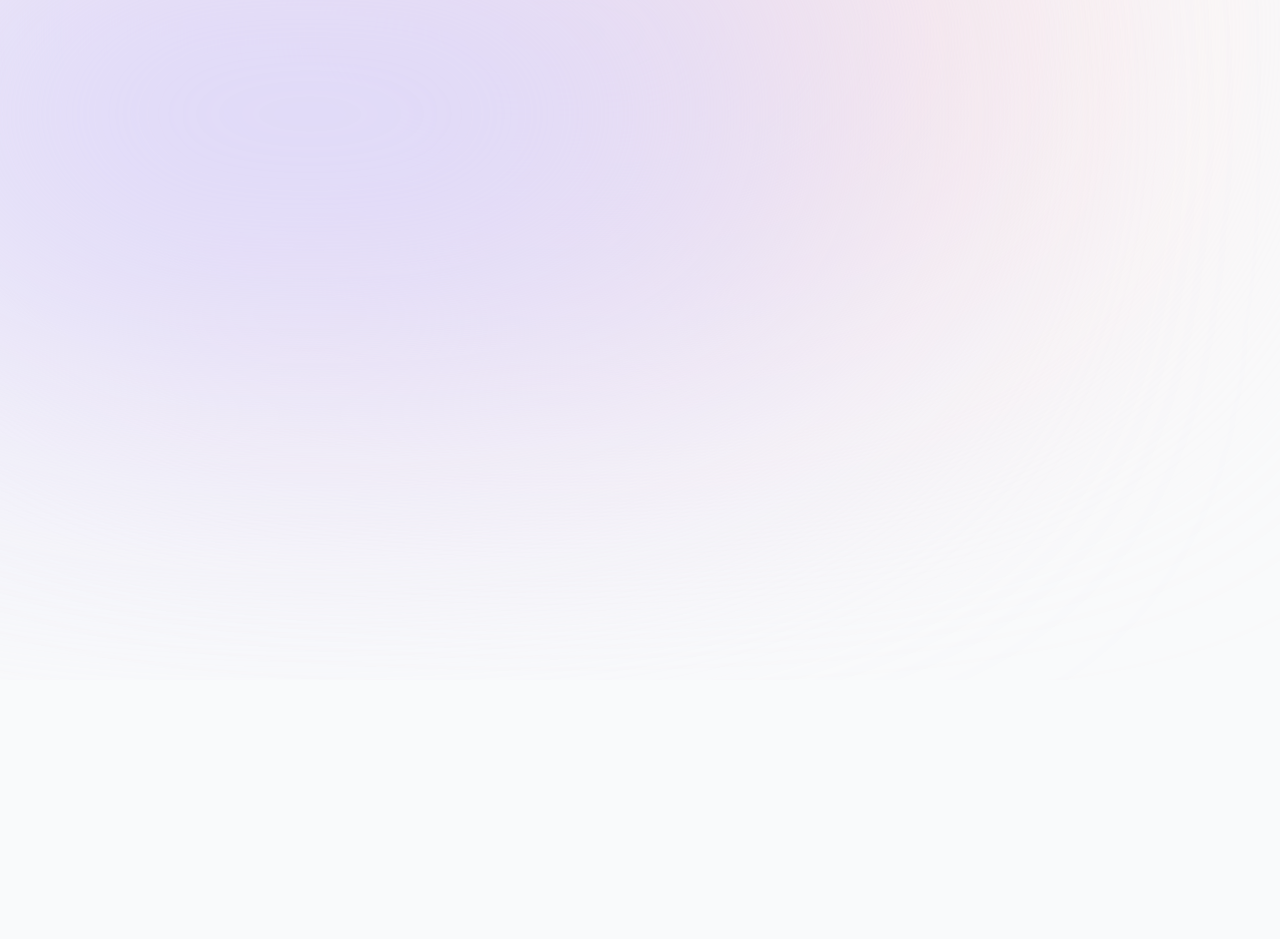
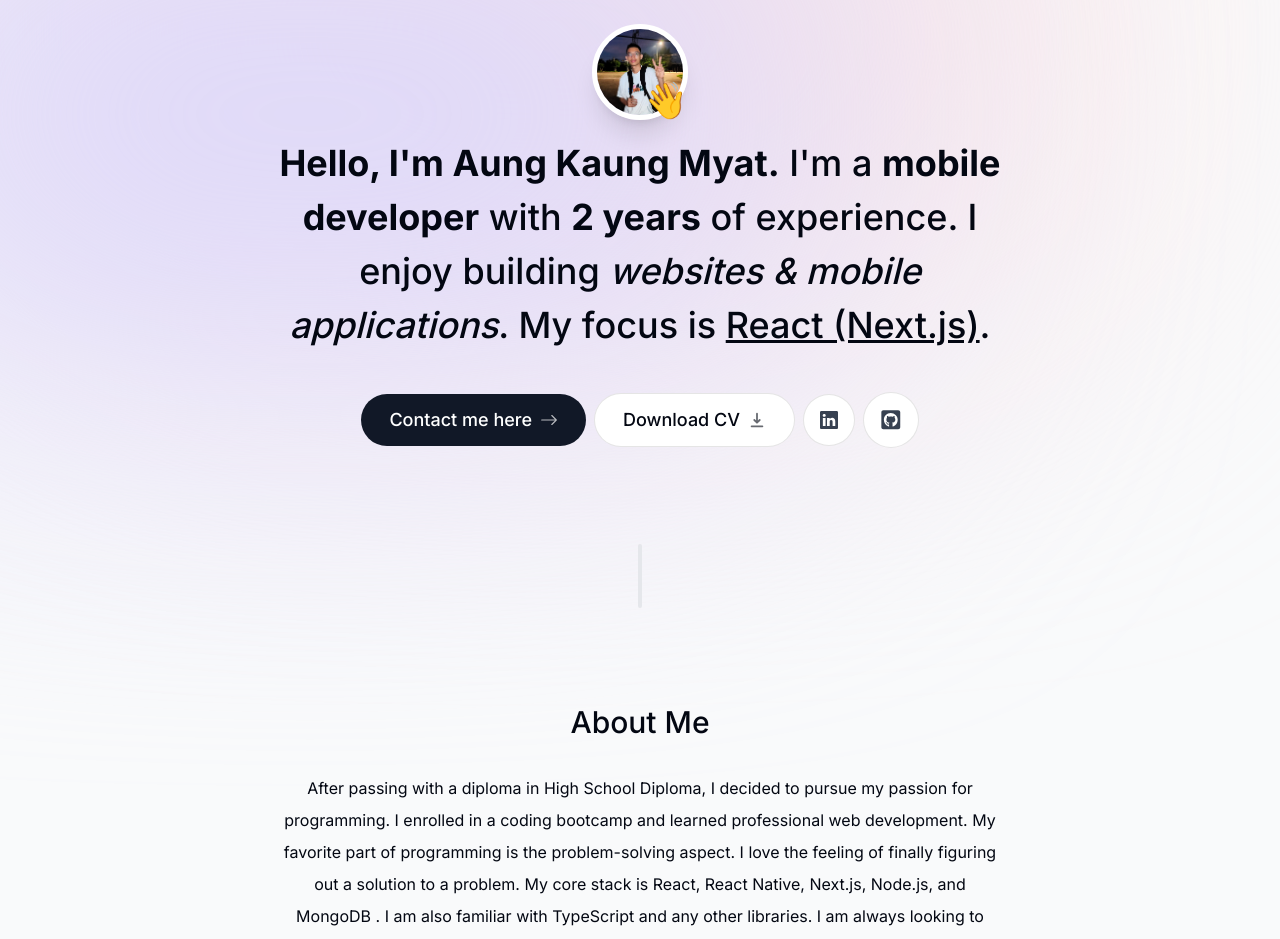
Before and after one commit to akm-coding/next-portfolio, a Next.js app: page / in a window 1280 px wide. Shown: the part 120-1059 px from the top of the page. Before the commit the page ends 800 px from the top, so only its background shows below. Built offline with nearby package versions, Linux system fonts and the light colour scheme.

Commit message:
Complete about section

```diff
--- a/app/page.tsx
+++ b/app/page.tsx
@@ -1,3 +1,13 @@
+import About from "@/components/About";
+import Intro from "@/components/Intro";
+import SectionDivider from "@/components/SectionDivider";
+
 export default function Home() {
-  return <main className="flex flex-col items-center px-4"></main>;
+  return (
+    <main className="flex flex-col items-center px-4">
+      <Intro />
+      <SectionDivider />
+      <About />
+    </main>
+  );
 }
--- /dev/null
+++ b/components/About.tsx
@@ -0,0 +1,39 @@
+"use client";
+
+import React from "react";
+import { motion } from "framer-motion";
+import SectionHeading from "./SectionHeading";
+import { useSectionInView } from "@/lib/hooks";
+
+const About = () => {
+  const { ref } = useSectionInView("About");
+
+  return (
+    <motion.section
+      ref={ref}
+      className="mb-28 max-w-[45rem] text-center leading-8 sm:mb-40 scroll-mt-28"
+      initial={{ opacity: 0, y: 100 }}
+      animate={{ opacity: 1, y: 0 }}
+      transition={{ delay: 0.175 }}
+      id="about"
+    >
+      <SectionHeading>About me</SectionHeading>
+      <p className="mb-3">
+        After passing with a diploma in High School Diploma, I decided to pursue
+        my passion for programming. I enrolled in a coding bootcamp and learned
+        professional web development. My favorite part of programming is the
+        problem-solving aspect. I love the feeling of finally figuring out a
+        solution to a problem. My core stack is React, React Native, Next.js,
+        Node.js, and MongoDB . I am also familiar with TypeScript and any other
+        libraries. I am always looking to learn new technologies. I am currently
+        looking for a full-time position as a software developer. When I'm not
+        coding, I enjoy playing video games, watching movies, and playing with
+        my dog. I also enjoy learning new things. I am currently learning about
+        <span className="font-bold"> Kotlin & Golang</span> programming
+        language.
+      </p>
+    </motion.section>
+  );
+};
+
+export default About;
--- /dev/null
+++ b/components/Intro.tsx
@@ -0,0 +1,113 @@
+"use client";
+
+import Image from "next/image";
+import React from "react";
+import photo from "@/public/Portfolio-Resize.jpg";
+import { motion } from "framer-motion";
+import Link from "next/link";
+import { BsArrowRight, BsLinkedin } from "react-icons/bs";
+import { HiDownload } from "react-icons/hi";
+import { FaGithubSquare } from "react-icons/fa";
+import { useActiveSectionContext } from "@/context/active-section-context";
+
+const Intro = () => {
+  const { setActiveSection, setTimeOfLastClick } = useActiveSectionContext();
+
+  return (
+    <section className="mb-28 max-w-[50rem] text-center sm:mb-0 scroll-mt-[100rem]">
+      <div className="flex items-center justify-center">
+        <div className="relative">
+          <motion.div
+            initial={{ opacity: 0, scale: 0 }}
+            animate={{ opacity: 1, scale: 1 }}
+            transition={{
+              type: "tween",
+              duration: 0.2,
+            }}
+          >
+            <Image
+              src={photo}
+              alt="Ricardo portrait"
+              width="192"
+              height="192"
+              quality="95"
+              priority={true}
+              className="h-24 w-24 rounded-full object-cover border-[0.35rem] border-white shadow-xl"
+            />
+          </motion.div>
+          <motion.span
+            className="absolute bottom-0 right-0 text-4xl"
+            initial={{ opacity: 0, scale: 0 }}
+            animate={{ opacity: 1, scale: 1 }}
+            transition={{
+              type: "spring",
+              stiffness: 125,
+              delay: 0.1,
+              duration: 0.7,
+            }}
+          >
+            👋
+          </motion.span>
+        </div>
+      </div>
+      <motion.h1
+        className="mb-10 mt-4 px-4 text-2xl font-medium !leading-[1.5] sm:text-4xl"
+        initial={{ opacity: 0, y: 100 }}
+        animate={{ opacity: 1, y: 0 }}
+      >
+        <span className="font-bold">Hello, I'm Aung Kaung Myat.</span> I'm a{" "}
+        <span className="font-bold">mobile developer</span> with{" "}
+        <span className="font-bold">2 years</span> of experience. I enjoy
+        building <span className="italic">websites & mobile applications</span>.
+        My focus is <span className="underline">React (Next.js)</span>.
+      </motion.h1>
+      <motion.div
+        className="flex flex-col sm:flex-row items-center justify-center gap-2 px-4 text-lg font-medium"
+        initial={{ opacity: 0, y: 100 }}
+        animate={{ opacity: 1, y: 0 }}
+        transition={{
+          delay: 0.1,
+        }}
+      >
+        <Link
+          href="#contact"
+          className="group bg-gray-900 text-white px-7 py-3 flex items-center gap-2 rounded-full outline-none focus:scale-110 hover:scale-110 hover:bg-gray-950 active:scale-105 transition"
+          onClick={() => {
+            setActiveSection("Contact");
+            setTimeOfLastClick(Date.now());
+          }}
+        >
+          Contact me here
+          <BsArrowRight className="opacity-70 group-hover:translate-x-1 transition" />
+        </Link>
+
+        <a
+          className="group bg-white px-7 py-3 flex items-center gap-2 rounded-full outline-none focus:scale-110 hover:scale-110 active:scale-105 transition cursor-pointer borderBlack dark:bg-white/10"
+          href="/Modified_Resume_24.04.2024.pdf"
+          download
+        >
+          Download CV
+          <HiDownload className="opacity-60 group-hover:translate-y-1 transition" />
+        </a>
+
+        <a
+          className="bg-white p-4 text-gray-700 hover:text-gray-950 flex items-center gap-2 rounded-full focus:scale-[1.15] hover:scale-[1.15] active:scale-105 transition cursor-pointer borderBlack dark:bg-white/10 dark:text-white/60"
+          href="https://www.linkedin.com/in/aung-kaung-myat-b41200242/"
+          target="_blank"
+        >
+          <BsLinkedin />
+        </a>
+
+        <a
+          className="bg-white p-4 text-gray-700 flex items-center gap-2 text-[1.35rem] rounded-full focus:scale-[1.15] hover:scale-[1.15] hover:text-gray-950 active:scale-105 transition cursor-pointer borderBlack dark:bg-white/10 dark:text-white/60"
+          href="https://github.com/aungkaungmyat-is-coding"
+          target="_blank"
+        >
+          <FaGithubSquare />
+        </a>
+      </motion.div>
+    </section>
+  );
+};
+
+export default Intro;
--- /dev/null
+++ b/components/SectionDivider.tsx
@@ -0,0 +1,15 @@
+"use client";
+
+import React from "react";
+import { motion } from "framer-motion";
+
+export default function SectionDivider() {
+  return (
+    <motion.div
+      className="bg-gray-200 my-24 h-16 w-1 rounded-full hidden sm:block dark:bg-opacity-20"
+      initial={{ opacity: 0, y: 100 }}
+      animate={{ opacity: 1, y: 0 }}
+      transition={{ delay: 0.125 }}
+    ></motion.div>
+  );
+}
--- /dev/null
+++ b/components/SectionHeading.tsx
@@ -0,0 +1,13 @@
+import React from "react";
+
+type SectionHeadingProps = {
+  children: React.ReactNode;
+};
+
+export default function SectionHeading({ children }: SectionHeadingProps) {
+  return (
+    <h2 className="text-3xl font-medium capitalize mb-8 text-center">
+      {children}
+    </h2>
+  );
+}
--- /dev/null
+++ b/lib/hooks.ts
@@ -0,0 +1,21 @@
+import { useActiveSectionContext } from "@/context/active-section-context";
+import { useEffect } from "react";
+import { useInView } from "react-intersection-observer";
+import type { SectionName } from "./types";
+
+export function useSectionInView(sectionName: SectionName, threshold = 0.75) {
+  const { ref, inView } = useInView({
+    threshold,
+  });
+  const { setActiveSection, timeOfLastClick } = useActiveSectionContext();
+
+  useEffect(() => {
+    if (inView && Date.now() - timeOfLastClick > 1000) {
+      setActiveSection(sectionName);
+    }
+  }, [inView, setActiveSection, timeOfLastClick, sectionName]);
+
+  return {
+    ref,
+  };
+}
--- a/next.config.mjs
+++ b/next.config.mjs
@@ -1,4 +1,16 @@
 /** @type {import('next').NextConfig} */
-const nextConfig = {};
+const nextConfig = {
+  images: {
+    remotePatterns: [
+      {
+        protocol: "https",
+        hostname: "images.unsplash.com",
+      },
+    ],
+  },
+  experimental: {
+    serverActions: true,
+  },
+};
 
 export default nextConfig;
--- a/package.json
+++ b/package.json
@@ -14,7 +14,8 @@
     "next": "14.2.3",
     "react": "^18",
     "react-dom": "^18",
-    "react-icons": "^5.1.0"
+    "react-icons": "^5.1.0",
+    "react-intersection-observer": "^9.8.2"
   },
   "devDependencies": {
     "@types/node": "^20",
```
Also changed, not shown: .eslintrc.json, public/Portfolio-Resize.jpg (added), 1 other file (tests, documents, lock files or other folders).
